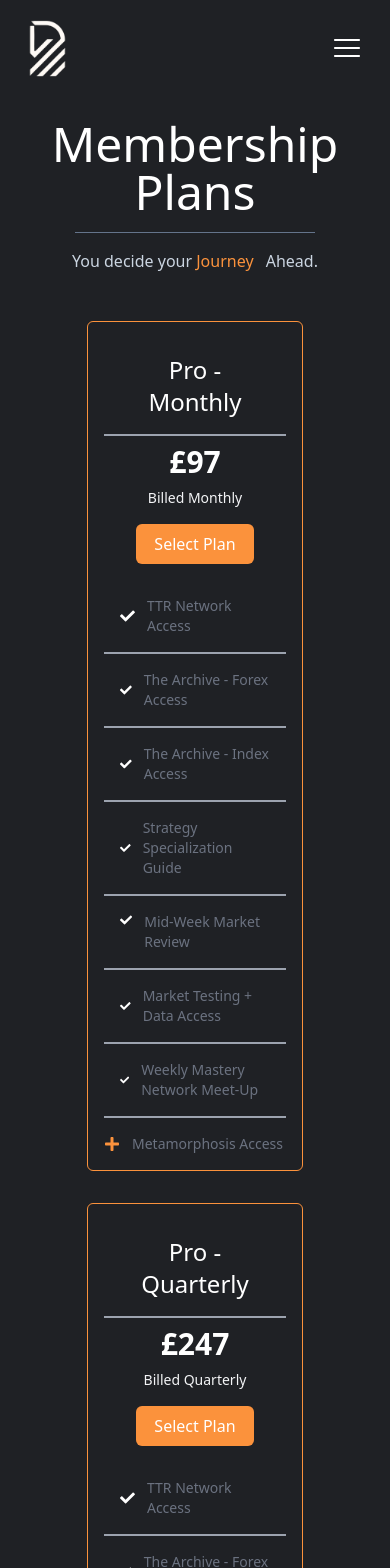
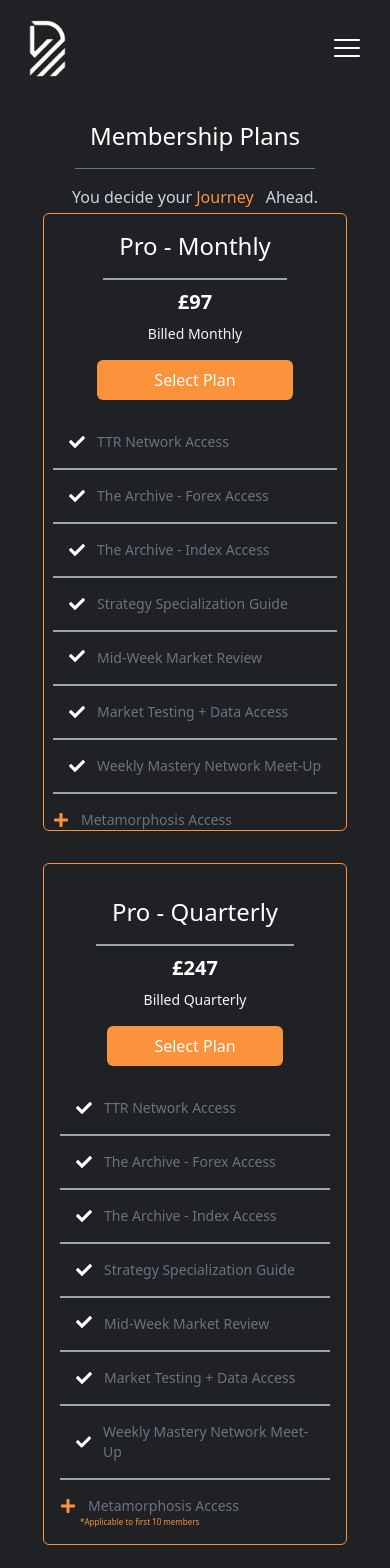
Before and after one commit to fsmutimeer/education-trading, a Next.js app: page /join in a window 390 px wide. Shown: the top 1568 px of the page. Built offline with nearby package versions, Linux system fonts and the light colour scheme.

Commit message:
cards set

```diff
--- a/app/join/page.tsx
+++ b/app/join/page.tsx
@@ -20,11 +20,11 @@ const join = () => {
   };
   return (
     <div>
-      <div className="flex-col bg-[#1F2125] h-auto w-screen flex-wrap pt-10">
+      <div className="flex-col bg-[#1F2125] h-auto w-screen flex-wrap pt-10 pb-10">
         <div className=" container mx-auto w-[80%]  flex-col  ">
           {/* Title */}
           <div className="pt-[4rem] mx-auto text-center  ">
-            <h2 className="text-white text-5xl pt-4">Membership Plans</h2>
+            <h2 className="text-white text-2xl md:text-5xl pt-4">Membership Plans</h2>
             <div className="flex justify-center items-center]">
               <div className="bg-slate-500 h-[1px] w-[15em] my-4 "></div>
             </div>
@@ -35,17 +35,17 @@ const join = () => {
           </div>
           {/* Cards */}
           {/* <div className=" flex gap-10 flex-wrap pt-8 mx-auto justify-center items-center"> */}
-          <div className="grid grid-cols-1 md:grid-cols-3 p-12 gap-8">
+          <div className="grid grid-cols-1 md:grid-cols-3 p-1 md:p-12 gap-8">
             {/* Card one */}
             <div
               style={cardStyle}
-              className="flex-col border border-orange-400 rounded-md p-4 w-full md:w-[22rem] "
+              className="flex-col border border-orange-400 rounded-md p-0 md:p-4 w-full md:w-[22rem] "
             >
               <div className="flex-col justify-center items-center text-center">
                 <h4 className="text-white text-2xl border-b-2 border-gray-400 p-4 w-full">
                   Pro - Monthly
                 </h4>
-                <h4 className="text-white text-3xl font-bold p-2">£97</h4>
+                <h4 className="text-white text-xl md:text-3xl font-bold p-2">£97</h4>
                 <p className="text-sm text-gray-100">Billed Monthly </p>
               </div>
               <button onClick={openModal} className=" text-md bg-orange-400  text-white  pt-2 pb-2 p-4 w-[65%] md:w-[80%] m-4  rounded-md">
@@ -107,7 +107,7 @@ const join = () => {
                 <h4 className="text-white text-2xl border-b-2 border-gray-400 p-4 w-full">
                   Pro - Quarterly
                 </h4>
-                <h4 className="text-white text-3xl font-bold p-2">£247</h4>
+                <h4 className="text-white text-xl md:text-3xl font-bold p-2">£247</h4>
                 <p className="text-sm text-gray-100">Billed Quarterly </p>
               </div>
               <button onClick={openModal} className=" text-md bg-orange-400  text-white  pt-2 pb-2 p-4 w-[65%] md:w-[80%] m-4  rounded-md">
@@ -175,7 +175,7 @@ const join = () => {
                 <h4 className="text-white text-2xl border-b-2 border-gray-400 p-4 w-full">
                   Pro - Annually
                 </h4>
-                <h4 className="text-white text-3xl font-bold p-2">£970</h4>
+                <h4 className="text-white text-xl md:text-3xl font-bold p-2">£970</h4>
                 <p className="text-sm text-gray-100">Billed Annually </p>
               </div>
               <button onClick={openModal} className=" text-md bg-orange-400  text-white  pt-2 pb-2 p-4 w-[65%] md:w-[80%] m-4  rounded-md">
```
